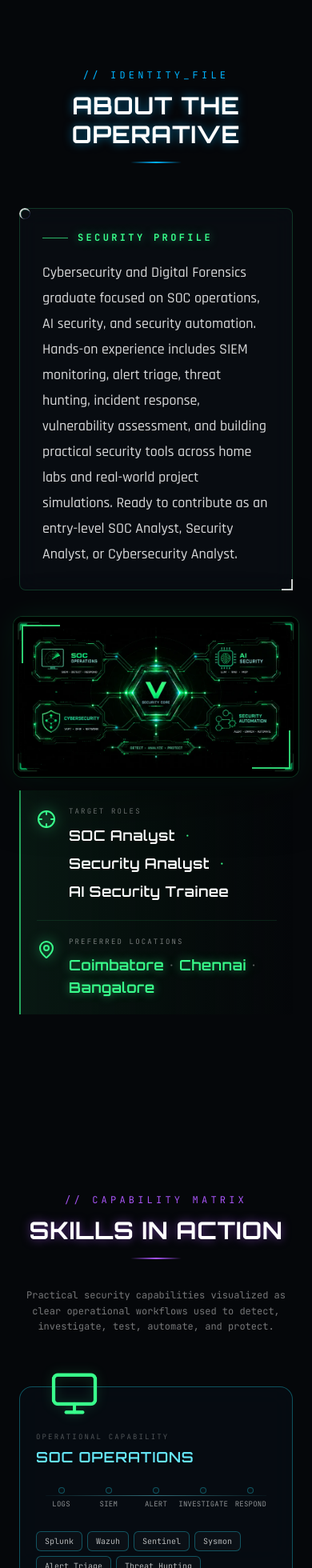
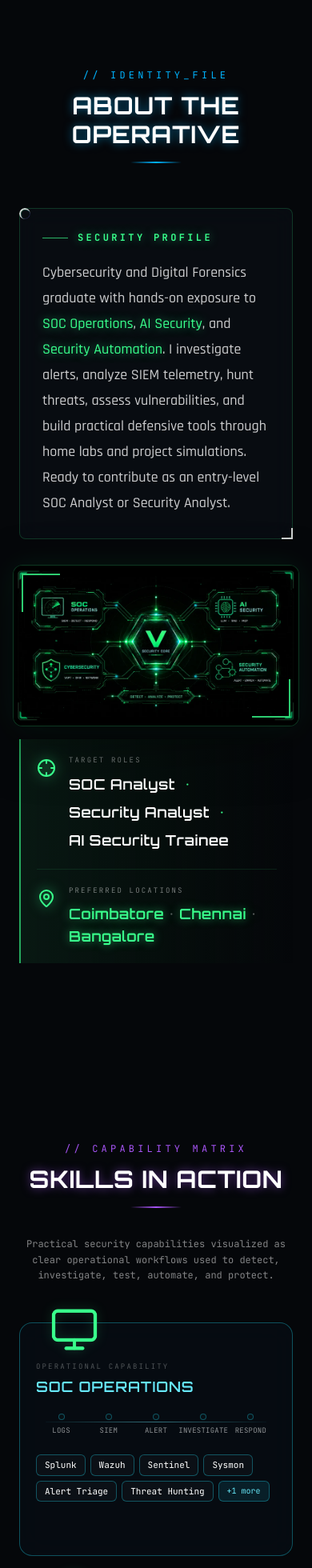
Before and after one commit to vasanth-void-0x/VASANTH-portfolio, a Next.js app: page / in a window 390 px wide. Shown: the part 1010-2970 px from the top of the page at 80% size. Built offline with nearby package versions, Linux system fonts and the light colour scheme.

Commit message:
Polish portfolio content and recruiter flow

```diff
--- a/app/globals.css
+++ b/app/globals.css
@@ -593,6 +593,7 @@ body {
 
 .project-card {
   isolation: isolate;
+  min-height: 540px;
 }
 
 .project-card::after {
@@ -1044,17 +1045,17 @@ body {
 }
 .experience-compact-copy p {
   margin-top: .35rem;
-  font-size: .8rem;
+  font-size: .84rem;
   line-height: 1.5;
-  color: rgba(255,255,255,.58);
+  color: rgba(255,255,255,.66);
 }
 .experience-compact-copy span {
   display: block;
   margin-top: .42rem;
   font-family: var(--font-jetbrains), monospace;
-  font-size: 8px;
+  font-size: 9px;
   letter-spacing: .055em;
-  color: rgba(57,255,140,.64);
+  color: rgba(57,255,140,.72);
 }
 .cert-training-grid {
   display: grid;
--- a/components/About.tsx
+++ b/components/About.tsx
@@ -4,7 +4,6 @@ import { motion } from "framer-motion";
 import Image from "next/image";
 import { MapPin, Crosshair } from "lucide-react";
 import SectionHeading from "./SectionHeading";
-import { profile } from "@/lib/data";
 
 export default function About() {
   return (
@@ -25,8 +24,14 @@ export default function About() {
               Security Profile
             </p>
           </div>
-          <p className="font-body text-lg font-medium leading-8 text-white/85 sm:text-xl sm:leading-9">
-            {profile.summary}
+          <p className="font-body text-lg font-medium leading-8 text-white/80 sm:text-xl sm:leading-9">
+            Cybersecurity and Digital Forensics graduate with hands-on exposure to{" "}
+            <span className="text-neon text-glow-green">SOC Operations</span>,{" "}
+            <span className="text-neon text-glow-green">AI Security</span>, and{" "}
+            <span className="text-neon text-glow-green">Security Automation</span>.
+            I investigate alerts, analyze SIEM telemetry, hunt threats, assess vulnerabilities,
+            and build practical defensive tools through home labs and project simulations.
+            Ready to contribute as an entry-level SOC Analyst or Security Analyst.
           </p>
         </motion.div>
 
--- a/components/Certifications.tsx
+++ b/components/Certifications.tsx
@@ -10,7 +10,7 @@ export default function Certifications() {
 
   return (
     <section id="certifications" className="relative overflow-hidden">
-      <div className="relative z-10 mx-auto max-w-5xl px-6 py-28">
+      <div className="relative z-10 mx-auto max-w-5xl px-6 py-20">
       <SectionHeading eyebrow="// VERIFIED_LEARNING" title="Certifications & Training" accent="neon" />
 
       <div className="cert-training-grid">
--- a/components/Contact.tsx
+++ b/components/Contact.tsx
@@ -10,11 +10,11 @@ export default function Contact(){
  const [form,setForm]=useState({name:"",email:"",subject:"",message:""});
  const change=(e:React.ChangeEvent<HTMLInputElement|HTMLTextAreaElement>)=>setForm(f=>({...f,[e.target.name]:e.target.value}));
  const submit=(e:React.FormEvent)=>{e.preventDefault();const subject=encodeURIComponent(form.subject||"Portfolio Contact");const body=encodeURIComponent(`${form.message}\n\n— ${form.name} (${form.email})`);window.location.href=`mailto:${profile.email}?subject=${subject}&body=${body}`};
- return <section id="contact" className="relative overflow-hidden"><div className="relative z-10 mx-auto max-w-5xl px-6 py-28"><SectionHeading eyebrow="// ENCRYPTED_CHANNEL" title="Contact" accent="volt"/>
+ return <section id="contact" className="relative overflow-hidden"><div className="relative z-10 mx-auto max-w-5xl px-6 py-20"><SectionHeading eyebrow="// ENCRYPTED_CHANNEL" title="Contact" accent="volt"/>
  <motion.div initial={{opacity:0,y:24}} whileInView={{opacity:1,y:0}} viewport={{once:true}} className="secure-terminal relative overflow-hidden rounded-xl border border-neon/30 bg-[#050a09]/80 shadow-[0_0_45px_rgba(57,255,140,.08)] backdrop-blur-xl">
   <ContactWorldMap />
   <div className="relative z-10 flex items-center justify-between border-b border-neon/20 bg-neon/[.035] px-5 py-3"><div className="flex items-center gap-3"><div className="flex gap-1.5"><span className="h-2.5 w-2.5 rounded-full bg-red-400/70"/><span className="h-2.5 w-2.5 rounded-full bg-yellow-300/70"/><span className="h-2.5 w-2.5 rounded-full bg-neon/80"/></div><span className="font-mono text-[10px] tracking-[.22em] text-white/45">SECURE_TERMINAL // CONTACT</span></div><ShieldCheck size={16} className="text-neon"/></div>
-  <div className="relative z-10 grid lg:grid-cols-[.85fr_1.15fr]"><div className="border-b border-neon/15 bg-[#050a09]/55 p-6 backdrop-blur-sm lg:border-b-0 lg:border-r"><div className="font-mono text-xs leading-7"><p className="text-neon">$ establish_connection</p><p className="text-white/45">› channel: encrypted</p><p className="text-white/45">› status: <span className="text-neon">READY</span></p><p className="mt-4 text-white/70">Open to entry-level SOC Analyst and Security Analyst opportunities.</p></div><div className="mt-7 space-y-3"><a href={`mailto:${profile.email}`} className="terminal-contact-link"><Mail size={15}/><span><small>EMAIL</small>{profile.email}</span></a><a href={`tel:${profile.phone.replace(/\s/g,"")}`} className="terminal-contact-link"><Phone size={15}/><span><small>PHONE</small>{profile.phone}</span></a><a href={profile.github} target="_blank" rel="noreferrer" className="terminal-contact-link"><Github size={15}/><span><small>GITHUB</small>vasanth-void-0x</span></a><a href={profile.linkedin} target="_blank" rel="noreferrer" className="terminal-contact-link"><Linkedin size={15}/><span><small>LINKEDIN</small>vasanth-2k4</span></a></div></div>
-  <form onSubmit={submit} className="space-y-4 bg-[#050a09]/45 p-6 backdrop-blur-sm"><div className="mb-2 flex items-center gap-2 font-mono text-[10px] tracking-[.25em] text-neon"><Terminal size={14}/> COMPOSE_MESSAGE</div><div className="grid gap-4 sm:grid-cols-2"><input name="name" required value={form.name} onChange={change} placeholder="> name" className="terminal-input"/><input name="email" type="email" required value={form.email} onChange={change} placeholder="> email" className="terminal-input"/></div><input name="subject" required value={form.subject} onChange={change} placeholder="> subject" className="terminal-input"/><textarea name="message" required rows={5} value={form.message} onChange={change} placeholder="> message..." className="terminal-input resize-none"/><button className="flex w-full items-center justify-center gap-2 rounded border border-neon/60 bg-neon/10 py-3 font-mono text-[11px] tracking-[.22em] text-neon shadow-neon-glow transition hover:bg-neon hover:text-void"><Send size={15}/> SEND VIA EMAIL</button></form></div>
+  <div className="relative z-10 grid lg:grid-cols-[.85fr_1.15fr]"><div className="border-b border-neon/15 bg-[#050a09]/55 p-5 backdrop-blur-sm lg:border-b-0 lg:border-r"><div className="font-mono text-xs leading-6"><p className="text-neon">$ establish_connection</p><p className="text-white/45">› channel: encrypted</p><p className="text-white/45">› status: <span className="text-neon">READY</span></p><p className="mt-3 text-white/70">Open to entry-level SOC Analyst and Security Analyst opportunities.</p></div><div className="mt-5 space-y-2"><a href={`mailto:${profile.email}`} className="terminal-contact-link"><Mail size={15}/><span><small>EMAIL</small>{profile.email}</span></a><a href={`tel:${profile.phone.replace(/\s/g,"")}`} className="terminal-contact-link"><Phone size={15}/><span><small>PHONE</small>{profile.phone}</span></a><a href={profile.github} target="_blank" rel="noreferrer" className="terminal-contact-link"><Github size={15}/><span><small>GITHUB</small>vasanth-void-0x</span></a><a href={profile.linkedin} target="_blank" rel="noreferrer" className="terminal-contact-link"><Linkedin size={15}/><span><small>LINKEDIN</small>vasanth-2k4</span></a></div></div>
+  <form onSubmit={submit} className="space-y-3 bg-[#050a09]/45 p-5 backdrop-blur-sm"><div className="mb-2 flex items-center gap-2 font-mono text-[10px] tracking-[.25em] text-neon"><Terminal size={14}/> COMPOSE_MESSAGE</div><div className="grid gap-3 sm:grid-cols-2"><input name="name" required value={form.name} onChange={change} placeholder="> name" className="terminal-input"/><input name="email" type="email" required value={form.email} onChange={change} placeholder="> email" className="terminal-input"/></div><input name="subject" required value={form.subject} onChange={change} placeholder="> subject" className="terminal-input"/><textarea name="message" required rows={4} value={form.message} onChange={change} placeholder="> message..." className="terminal-input resize-none"/><button className="flex w-full items-center justify-center gap-2 rounded border border-neon/60 bg-neon/10 py-3 font-mono text-[11px] tracking-[.22em] text-neon shadow-neon-glow transition hover:bg-neon hover:text-void"><Send size={15}/> SEND VIA EMAIL</button></form></div>
  </motion.div></div></section>;
 }
--- a/components/Education.tsx
+++ b/components/Education.tsx
@@ -1,13 +1,13 @@
 "use client";
 
 import { motion } from "framer-motion";
-import { GraduationCap } from "lucide-react";
+import { BookOpenCheck, GraduationCap } from "lucide-react";
 import SectionHeading from "./SectionHeading";
 import { education } from "@/lib/data";
 
 export default function Education() {
   return (
-    <section id="education" className="relative mx-auto max-w-5xl px-6 py-28">
+    <section id="education" className="relative mx-auto max-w-5xl px-6 py-20">
       <SectionHeading eyebrow="// TRAINING_RECORDS" title="Education" accent="signal" />
 
       <div className="grid gap-6 md:grid-cols-2">
@@ -20,11 +20,17 @@ export default function Education() {
             transition={{ duration: 0.5, delay: i * 0.1 }}
             className="glass-card hud-corners rounded-lg p-7"
           >
-            <div className="mb-4 flex h-11 w-11 items-center justify-center rounded-full border border-signal/40 text-signal">
-              <GraduationCap size={20} />
+            <div className="flex items-start justify-between gap-4">
+              <div className="mb-4 flex h-11 w-11 items-center justify-center rounded-full border border-signal/40 text-signal">
+                {i === 0 ? <BookOpenCheck size={20} /> : <GraduationCap size={20} />}
+              </div>
+              <span className={`rounded-full border px-3 py-1 font-mono text-[9px] uppercase tracking-[.14em] ${item.status === "Completed" ? "border-neon/35 bg-neon/[.06] text-neon" : "border-signal/35 bg-signal/[.06] text-signal"}`}>
+                {item.status}
+              </span>
             </div>
             <h3 className="font-display text-lg font-semibold text-white">{item.degree}</h3>
             <p className="mt-2 font-body text-sm text-white/65">{item.school}</p>
+            <p className="mt-3 border-l border-neon/35 pl-3 font-mono text-[10px] uppercase tracking-[.1em] text-white/45">{item.focus}</p>
             <p className="mt-4 font-mono text-xs uppercase tracking-widest text-volt/80">
               {item.period}
             </p>
--- a/components/Experience.tsx
+++ b/components/Experience.tsx
@@ -30,8 +30,8 @@ const experiences = [
     icon: FileSearch,
   },
   {
-    title: "AI Security",
-    description: "Practical LLM, RAG, MCP, prompt-injection, data-leakage, and agent security testing.",
+    title: "AI Security Research & Testing",
+    description: "Independent LLM, RAG, MCP, prompt-injection, data-leakage, and agent security research.",
     tools: "RAGExploit • AgentShield • AI Red Team • MITRE ATLAS",
     icon: BrainCircuit,
   },
@@ -40,8 +40,8 @@ const experiences = [
 export default function Experience() {
   return (
     <section id="experience" className="relative overflow-hidden">
-      <div className="relative z-10 mx-auto max-w-5xl px-6 py-24">
-        <SectionHeading eyebrow="// PRACTICAL_EXPOSURE" title="Hands-on Experience" accent="volt" />
+      <div className="relative z-10 mx-auto max-w-5xl px-6 py-20">
+        <SectionHeading eyebrow="// PRACTICAL_EXPOSURE" title="Experience & Security Research" accent="volt" />
 
         <div className="experience-compact-list">
           {experiences.map((item, index) => {
--- a/components/ProjectCard.tsx
+++ b/components/ProjectCard.tsx
@@ -11,15 +11,15 @@ export default function ProjectCard({ project, index, category, onCaseStudy }: {
     <motion.div initial={{ opacity: 0, y: 30 }} whileInView={{ opacity: 1, y: 0 }} viewport={{ once: true, margin: "-60px" }} transition={{ duration: 0.5, delay: (index % 3) * 0.12 }} whileHover={{ y: -8 }} className="project-card glass-card hud-corners group flex flex-col overflow-hidden rounded-lg transition-shadow duration-300 hover:shadow-neon-glow">
       <div className="relative h-44 w-full overflow-hidden border-b border-neon/15 bg-void-card">
         {category && <span className={`absolute left-3 top-3 z-10 rounded-sm border px-2.5 py-1 font-mono text-[9px] uppercase tracking-widest backdrop-blur-md ${category === "AI Security" ? "border-signal/50 bg-signal/15 text-signal" : "border-neon/50 bg-neon/10 text-neon"}`}>{category}</span>}
-        {!imgError ? <img src={project.image} alt={`${project.title} preview`} loading="lazy" className="h-full w-full object-cover transition-transform duration-500 group-hover:scale-110" onError={() => setImgError(true)} /> : <div className="flex h-full w-full flex-col items-center justify-center gap-2 bg-gradient-to-br from-void via-void-card to-signal/10 text-white/30"><Terminal size={32} /><span className="font-mono text-[10px] uppercase tracking-widest">preview_pending.png</span></div>}
+        {!imgError ? <img src={project.image} alt={`${project.title} preview`} loading="lazy" className="h-full w-full object-cover brightness-[1.12] contrast-[1.06] transition-transform duration-500 group-hover:scale-105" onError={() => setImgError(true)} /> : <div className="flex h-full w-full flex-col items-center justify-center gap-2 bg-gradient-to-br from-void via-void-card to-signal/10 text-white/30"><Terminal size={32} /><span className="font-mono text-[10px] uppercase tracking-widest">preview_pending.png</span></div>}
       </div>
       <div className="flex flex-1 flex-col p-6">
         <h3 className="font-display text-base font-semibold text-white">{project.title}</h3>
-        <p className="mt-3 flex-1 font-body text-sm leading-relaxed text-white/65">{project.description}</p>
-        <div className="mt-4 flex flex-wrap gap-2">{project.tools.map((tool) => <span key={tool} className="project-tool-badge rounded-full border border-volt/30 bg-white/[0.03] px-2.5 py-1 font-mono text-[10px] text-volt/90">{tool}</span>)}</div>
-        <div className="mt-6 grid gap-3 sm:grid-cols-2">
-          {project.github ? <a href={project.github} target="_blank" rel="noopener noreferrer" className="lightning-blue-btn flex items-center justify-center gap-2 rounded-sm border py-2.5 font-mono text-[11px] uppercase tracking-widest"><Github size={14} /> GitHub</a> : <div className="flex items-center justify-center rounded-sm border border-white/10 py-2.5 font-mono text-[11px] uppercase tracking-widest text-white/35"><Terminal size={14} className="mr-2" /> Workflow</div>}
-          {project.demo ? <a href={project.demo} target="_blank" rel="noopener noreferrer" className="lightning-purple-btn flex items-center justify-center gap-2 rounded-sm border py-2.5 font-mono text-[11px] uppercase tracking-widest"><Zap size={14} /> Live Demo</a> : <button type="button" onClick={() => onCaseStudy(project)} className="lightning-purple-btn flex items-center justify-center gap-2 rounded-sm border py-2.5 font-mono text-[11px] uppercase tracking-widest"><Zap size={14} /> View Case Study</button>}
+        <p className="mt-3 min-h-[4.5rem] font-body text-sm leading-relaxed text-white/68 line-clamp-3">{project.description}</p>
+        <div className="mt-4 flex min-h-[4rem] flex-wrap content-start gap-2">{project.tools.slice(0, 5).map((tool) => <span key={tool} className="project-tool-badge rounded-full border border-volt/30 bg-white/[0.03] px-2.5 py-1 font-mono text-[10px] text-volt/90">{tool}</span>)}</div>
+        <div className="mt-5 grid gap-3 sm:grid-cols-2">
+          {project.github && <a href={project.github} target="_blank" rel="noopener noreferrer" className="lightning-blue-btn flex items-center justify-center gap-2 rounded-sm border py-2.5 font-mono text-[11px] uppercase tracking-widest"><Github size={14} /> GitHub</a>}
+          {project.demo ? <a href={project.demo} target="_blank" rel="noopener noreferrer" className="lightning-purple-btn flex items-center justify-center gap-2 rounded-sm border py-2.5 font-mono text-[11px] uppercase tracking-widest"><Zap size={14} /> Live Demo</a> : <button type="button" onClick={() => onCaseStudy(project)} className={`lightning-purple-btn flex items-center justify-center gap-2 rounded-sm border py-2.5 font-mono text-[11px] uppercase tracking-widest ${project.github ? "" : "sm:col-span-2"}`}><Zap size={14} /> View Case Study</button>}
         </div>
       </div>
     </motion.div>
--- a/components/Projects.tsx
+++ b/components/Projects.tsx
@@ -134,15 +134,15 @@ const categoryById: Record<string, Exclude<ProjectFilter, "All">> = {
 
 const currentById = Object.fromEntries(projects.map((project) => [project.id, project]));
 const allProjects: Project[] = [
+  ...additionalProjects.filter((project) => project.id === "ragexploit"),
+  ...additionalProjects.filter((project) => project.id === "ai-red-team-agent"),
+  currentById["agent-shield"],
   currentById.itrap,
   currentById["aegis-flow"],
   currentById["dfir-copilot"],
   currentById["chain-guard"],
   ...additionalProjects.filter((project) => project.id === "soc-alert-escalation"),
   ...additionalProjects.filter((project) => project.id === "threat-hunting-dashboard"),
-  currentById["agent-shield"],
-  ...additionalProjects.filter((project) => project.id === "ragexploit"),
-  ...additionalProjects.filter((project) => project.id === "ai-red-team-agent"),
 ].filter(Boolean) as Project[];
 
 const filters: ProjectFilter[] = ["All", "Cybersecurity", "AI Security"];
@@ -167,7 +167,7 @@ export default function Projects() {
 
   return (
     <section id="projects" className="relative overflow-hidden">
-      <div className="relative z-10 mx-auto max-w-6xl px-6 py-28">
+      <div className="relative z-10 mx-auto max-w-6xl px-6 py-24">
         <SectionHeading eyebrow="// DEPLOYED_BUILDS" title="Security Projects" accent="neon" />
 
         <div
--- a/components/Skills.tsx
+++ b/components/Skills.tsx
@@ -143,7 +143,7 @@ function ProcessRail({ card }: { card: SkillCard }) {
   const accent = accents[card.accent];
 
   return (
-    <div className="relative mb-5 px-1 py-2">
+    <div className="relative mb-4 px-1 py-2">
       <div className={`absolute left-3 right-3 top-[1.14rem] h-px bg-gradient-to-r ${accent.line} opacity-45`} />
       <div className="relative flex items-start justify-between gap-1">
         {card.process.map((step) => (
@@ -169,12 +169,12 @@ export default function Skills() {
           accent="signal"
         />
 
-        <p className="mx-auto -mt-5 mb-16 max-w-2xl text-center font-mono text-xs leading-relaxed text-white/45">
+        <p className="mx-auto -mt-5 mb-12 max-w-2xl text-center font-mono text-xs leading-relaxed text-white/50">
           Practical security capabilities visualized as clear operational workflows
           used to detect, investigate, test, automate, and protect.
         </p>
 
-        <div className="grid gap-x-6 gap-y-12 sm:grid-cols-2 lg:grid-cols-3">
+        <div className="grid gap-x-6 gap-y-10 sm:grid-cols-2 lg:grid-cols-3">
           {skillCards.map((card, index) => {
             const accent = accents[card.accent];
 
@@ -186,11 +186,11 @@ export default function Skills() {
                 viewport={{ once: true, margin: "-60px" }}
                 transition={{ duration: 0.55, delay: (index % 3) * 0.1 }}
                 whileHover={{ y: -6 }}
-                className={`group relative min-h-[325px] rounded-2xl border ${accent.border} bg-[rgba(7,14,20,0.78)] px-5 pb-5 pt-14 backdrop-blur-lg transition-all duration-300 hover:-translate-y-1 hover:bg-[rgba(9,18,25,0.9)]`}
+                className={`group relative min-h-[292px] rounded-2xl border ${accent.border} bg-[rgba(7,14,20,0.78)] px-5 pb-4 pt-12 backdrop-blur-lg transition-all duration-300 hover:-translate-y-1 hover:bg-[rgba(9,18,25,0.9)]`}
               >
                 <FloatingVisual card={card} />
 
-                <div className="mb-4">
+                <div className="mb-3">
                   <p className="mb-1 font-mono text-[9px] uppercase tracking-[0.24em] text-white/30">
                     Operational capability
                   </p>
@@ -202,17 +202,22 @@ export default function Skills() {
                 <ProcessRail card={card} />
 
                 <div className="flex flex-wrap gap-1.5">
-                  {card.skills.map((skill, skillIndex) => (
+                  {card.skills.slice(0, 6).map((skill, skillIndex) => (
                     <motion.span
                       key={skill}
                       initial={{ opacity: 0.55 }}
                       whileInView={{ opacity: 1 }}
                       transition={{ delay: 0.05 * skillIndex }}
-                      className={`rounded-md border ${accent.border} bg-white/[0.025] px-2.5 py-1 font-mono text-[10px] text-white/70 transition-colors group-hover:text-white/90`}
+                      className={`rounded-md border ${accent.border} bg-white/[0.025] px-2.5 py-1 font-mono text-[11px] text-white/72 transition-colors group-hover:text-white/90`}
                     >
                       {skill}
                     </motion.span>
                   ))}
+                  {card.skills.length > 6 && (
+                    <span className={`rounded-md border ${accent.border} ${accent.soft} px-2.5 py-1 font-mono text-[10px] ${accent.text}`}>
+                      +{card.skills.length - 6} more
+                    </span>
+                  )}
                 </div>
 
               </motion.article>
--- a/lib/data.ts
+++ b/lib/data.ts
@@ -8,7 +8,7 @@ export const profile = {
   linkedin: "https://linkedin.com/in/vasanth-2k4",
   resumePath: "/Vasanth_Kumar_Resume.pdf",
   summary:
-    "Cybersecurity and Digital Forensics graduate focused on SOC operations, AI security, and security automation. Hands-on experience includes SIEM monitoring, alert triage, threat hunting, incident response, vulnerability assessment, and building practical security tools across home labs and real-world project simulations. Ready to contribute as an entry-level SOC Analyst, Security Analyst, or Cybersecurity Analyst.",
+    "Cybersecurity and Digital Forensics graduate with hands-on exposure to SOC operations, AI security, security automation, SIEM investigation, threat hunting, vulnerability assessment, and practical defensive tool development.",
 };
 
 export const skillGroups = [
@@ -319,11 +319,15 @@ export const education = [
     degree: "Master of Computer Applications (MCA)",
     school: "Sri Sai Bharath College of Arts & Science",
     period: "2026 – 2028",
+    status: "Pursuing",
+    focus: "Advanced Computing & Security",
   },
   {
     degree: "B.Sc. Cybersecurity & Digital Forensics",
     school: "Rev. Jacob Memorial Christian College",
     period: "2023 – 2026",
+    status: "Completed",
+    focus: "Cybersecurity & Digital Forensics",
   },
 ];
 
```
